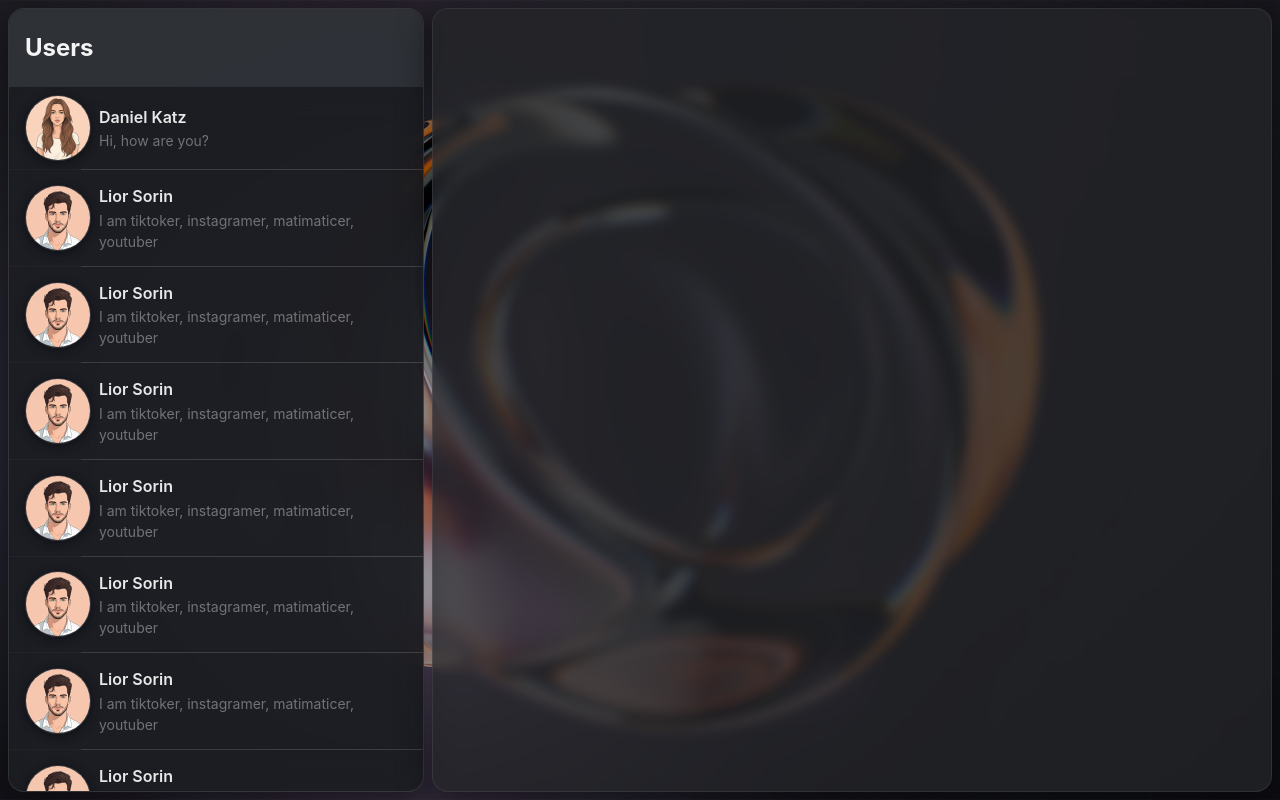
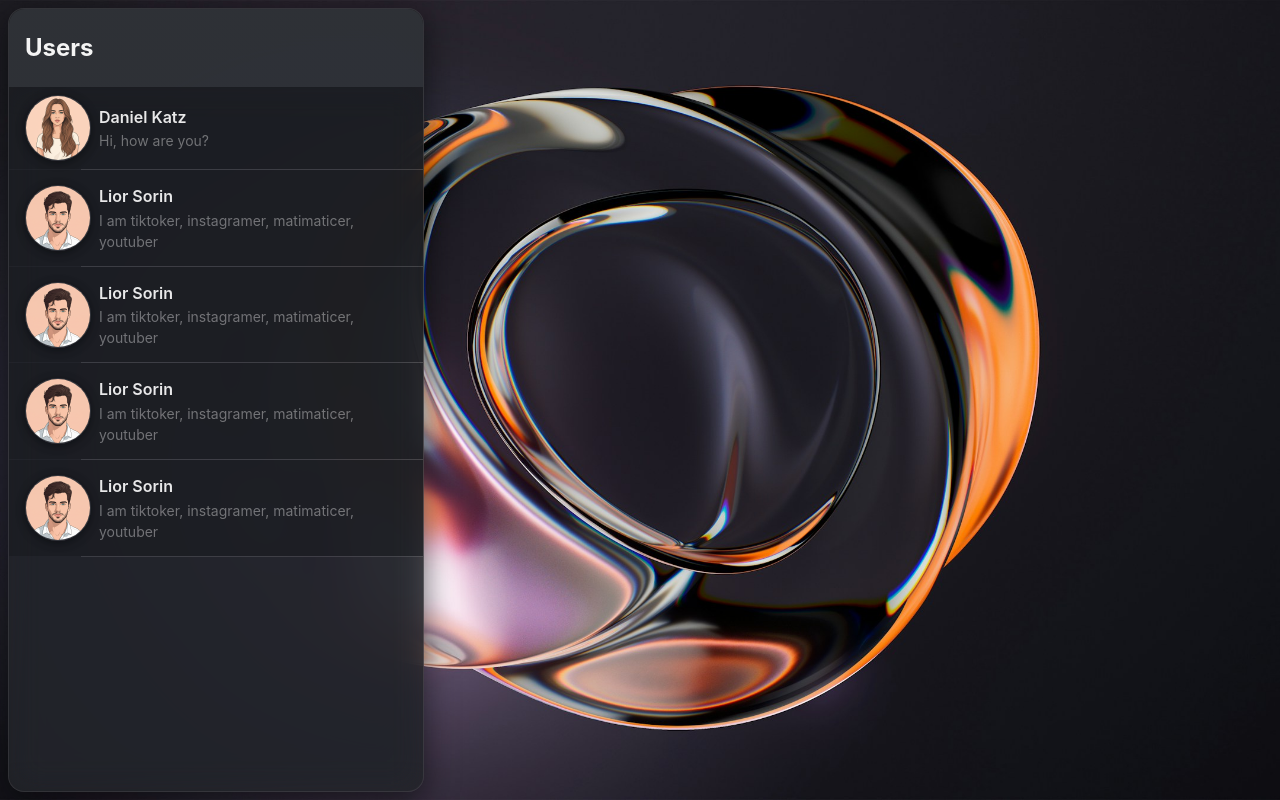
Before and after one commit to DanielKatzCoding/chat, a Next.js app in the folder frontend/: page / in a window 1280 px wide. Built offline with nearby package versions, Linux system fonts and the light colour scheme.

Commit message:
modified user interface and tried adding default chat screen

```diff
--- a/frontend/components/MainContent.tsx
+++ b/frontend/components/MainContent.tsx
@@ -1,25 +1,20 @@
 "use client"
 import React, { useState } from 'react';
-import { Grid, Paper, CssBaseline } from "@mui/material";
+import { Grid, CssBaseline } from "@mui/material";
 import { ThemeProvider } from '@mui/material/styles';
 import UsersBlock from './users/UsersBlock';
 import glassmorphismDarkTheme from '@/app/theme/darkmode';
-import { IUser } from './types/types'; // Assuming you have a types file for IUser
+import { IUser, ChatBound } from './types/types'; // Assuming you have a types file for IUser
 import ChatBlock from './chat/ChatBlock';
-import { Chat } from '@mui/icons-material';
 
 function MainContent() {
   const [users, setUsers] = useState<IUser[]>(
     [
-      { iconPath: '/icons/1.png', name: 'Daniel Katz', comments: [{ text: 'Hi, how are you?', timestamp: '10:00' }] },
-      { iconPath: '/icons/2.png', name: 'Lior Sorin', comments: [{ text: 'I am tiktoker, instagramer, matimaticer, youtuber', timestamp: '10:05' }] },
-      { iconPath: '/icons/2.png', name: 'Lior Sorin', comments: [{ text: 'I am tiktoker, instagramer, matimaticer, youtuber', timestamp: '10:05' }] },
-      { iconPath: '/icons/2.png', name: 'Lior Sorin', comments: [{ text: 'I am tiktoker, instagramer, matimaticer, youtuber', timestamp: '10:05' }] },
-      { iconPath: '/icons/2.png', name: 'Lior Sorin', comments: [{ text: 'I am tiktoker, instagramer, matimaticer, youtuber', timestamp: '10:05' }] },
-      { iconPath: '/icons/2.png', name: 'Lior Sorin', comments: [{ text: 'I am tiktoker, instagramer, matimaticer, youtuber', timestamp: '10:05' }] },
-      { iconPath: '/icons/2.png', name: 'Lior Sorin', comments: [{ text: 'I am tiktoker, instagramer, matimaticer, youtuber', timestamp: '10:05' }] },
-      { iconPath: '/icons/2.png', name: 'Lior Sorin', comments: [{ text: 'I am tiktoker, instagramer, matimaticer, youtuber', timestamp: '10:05' }] },
-      { iconPath: '/icons/2.png', name: 'Lior Sorin', comments: [{ text: 'I am tiktoker, instagramer, matimaticer, youtuber', timestamp: '10:05' }] },
+      { iconPath: '/icons/1.png', name: 'Daniel Katz', chats: [{ text: 'Hi, how are you?', timestamp: '10:00', bound: ChatBound.outgoing }] },
+      { iconPath: '/icons/2.png', name: 'Lior Sorin', chats: [{ text: 'I am tiktoker, instagramer, matimaticer, youtuber', timestamp: '10:05', bound: ChatBound.incoming }] },
+      { iconPath: '/icons/2.png', name: 'Lior Sorin', chats: [{ text: 'I am tiktoker, instagramer, matimaticer, youtuber', timestamp: '10:05', bound: ChatBound.incoming }] },
+      { iconPath: '/icons/2.png', name: 'Lior Sorin', chats: [{ text: 'I am tiktoker, instagramer, matimaticer, youtuber', timestamp: '10:05', bound: ChatBound.incoming }] },
+      { iconPath: '/icons/2.png', name: 'Lior Sorin', chats: [{ text: 'I am tiktoker, instagramer, matimaticer, youtuber', timestamp: '10:05', bound: ChatBound.incoming }] },
     ]
   );
 
@@ -37,7 +32,7 @@ function MainContent() {
           </Grid>
 
           <Grid size={8}>
-            <ChatBlock />
+            {/* <ChatBlock /> */}
           </Grid>
         </Grid>
     </ThemeProvider>
--- a/frontend/components/chat/ChatBlock.tsx
+++ b/frontend/components/chat/ChatBlock.tsx
@@ -1,9 +1,35 @@
-import React from 'react'
+"use client"
+import React, {useState} from 'react'
 import { StyledChatBlock } from './styles'
+import { Box } from '@mui/material'
+import { IChat } from '../types/types'
 
-const ChatBlock = () => {
+const ChatBlock = ({ chats }: {chats: IChat }) => {
+  const [onChat, setOnChat] = useState(false);
+  const getChatMessages = () => {
+    if (!onChat) {
+      setOnChat(true);
+      return fetch('/static/defaultChat.svg')
+        .then(response => response.text())
+        .then(svgContent => (
+          <Box
+            component="svg"
+            sx={{
+              width: '100%',
+              height: '100%',
+              display: 'flex',
+              justifyContent: 'center',
+              alignItems: 'center',
+            }}
+          >
+            {svgContent}
+          </Box>
+        ))
+    }
+  }
   return (
     <StyledChatBlock>
+      {getChatMessages()}
     </StyledChatBlock>
   )
 }
--- a/frontend/components/types/types.ts
+++ b/frontend/components/types/types.ts
@@ -1,5 +1,16 @@
 export interface IUser {
   iconPath: string;
   name: string;
-  comments: Array<{ text: string; timestamp: string }>;
+  chats: IChat[];
 }
+
+export interface IChat {
+  text: string;
+  timestamp: string;
+  bound: ChatBound;
+}
+
+export enum ChatBound {
+  incoming = 'incoming',
+  outgoing = 'outgoing',
+}
--- a/frontend/components/users/User.tsx
+++ b/frontend/components/users/User.tsx
@@ -1,5 +1,5 @@
 import React from 'react'
-import { List, ListItem, ListItemAvatar, Avatar, ListItemText, Typography } from '@mui/material';
+import { ListItem, ListItemAvatar, ListItemText, Typography } from '@mui/material';
 import { Icon } from '../icons/Icon';
 
 interface UserProps {
--- a/frontend/components/users/UsersBlock.tsx
+++ b/frontend/components/users/UsersBlock.tsx
@@ -25,7 +25,7 @@ const UsersBlock = ({ users }: { users: IUser[] }) => {
             <User
               iconPath={user.iconPath}
               name={user.name}
-              previewComment={user.comments.length > 0 ? user.comments[0].text : ''}
+              previewComment={user.chats.length > 0 ? user.chats[0].text : ''}
             />
             <Divider variant="inset" component="li" />
           </React.Fragment>
```
Also changed, not shown: frontend/public/static/defaultChat.svg (added).
